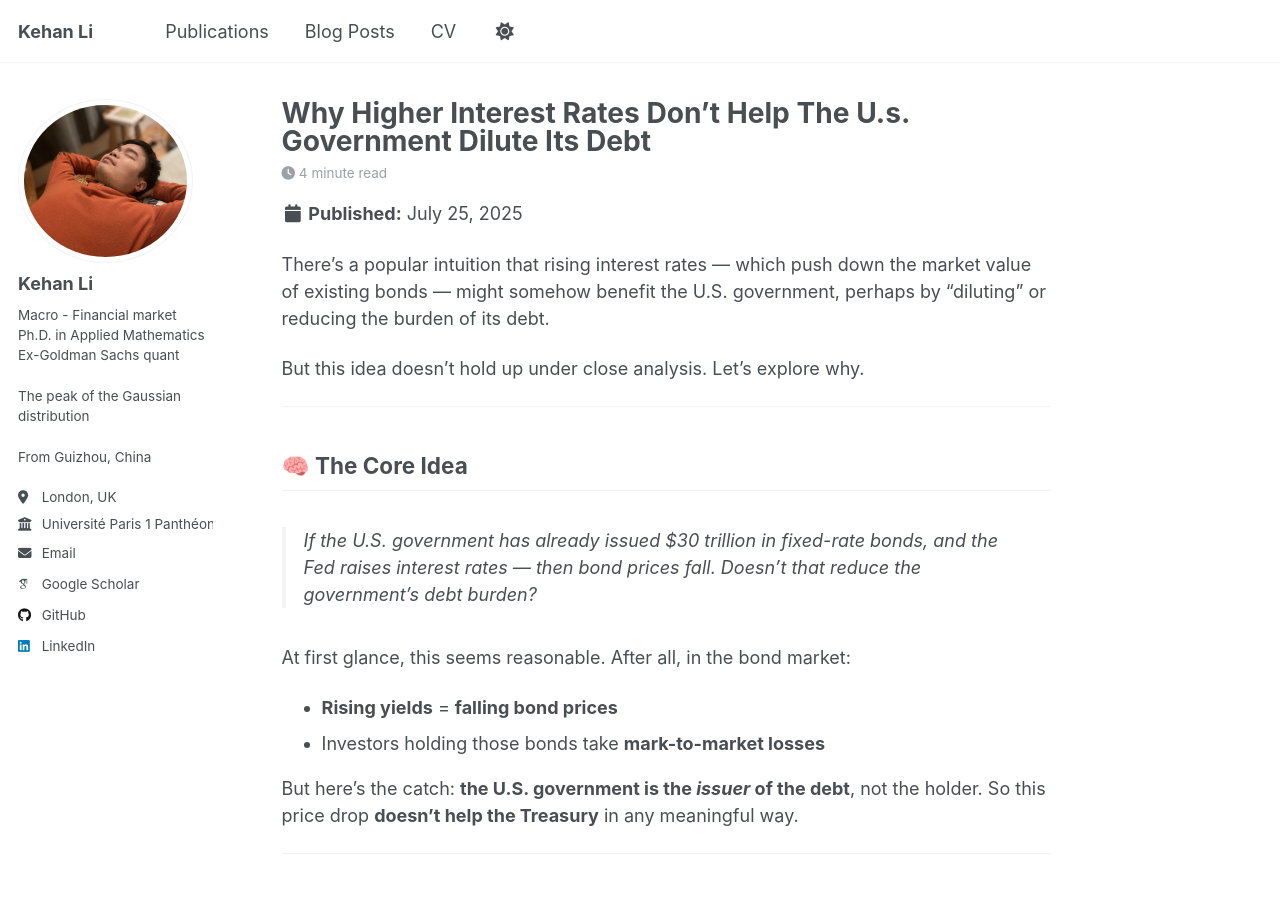
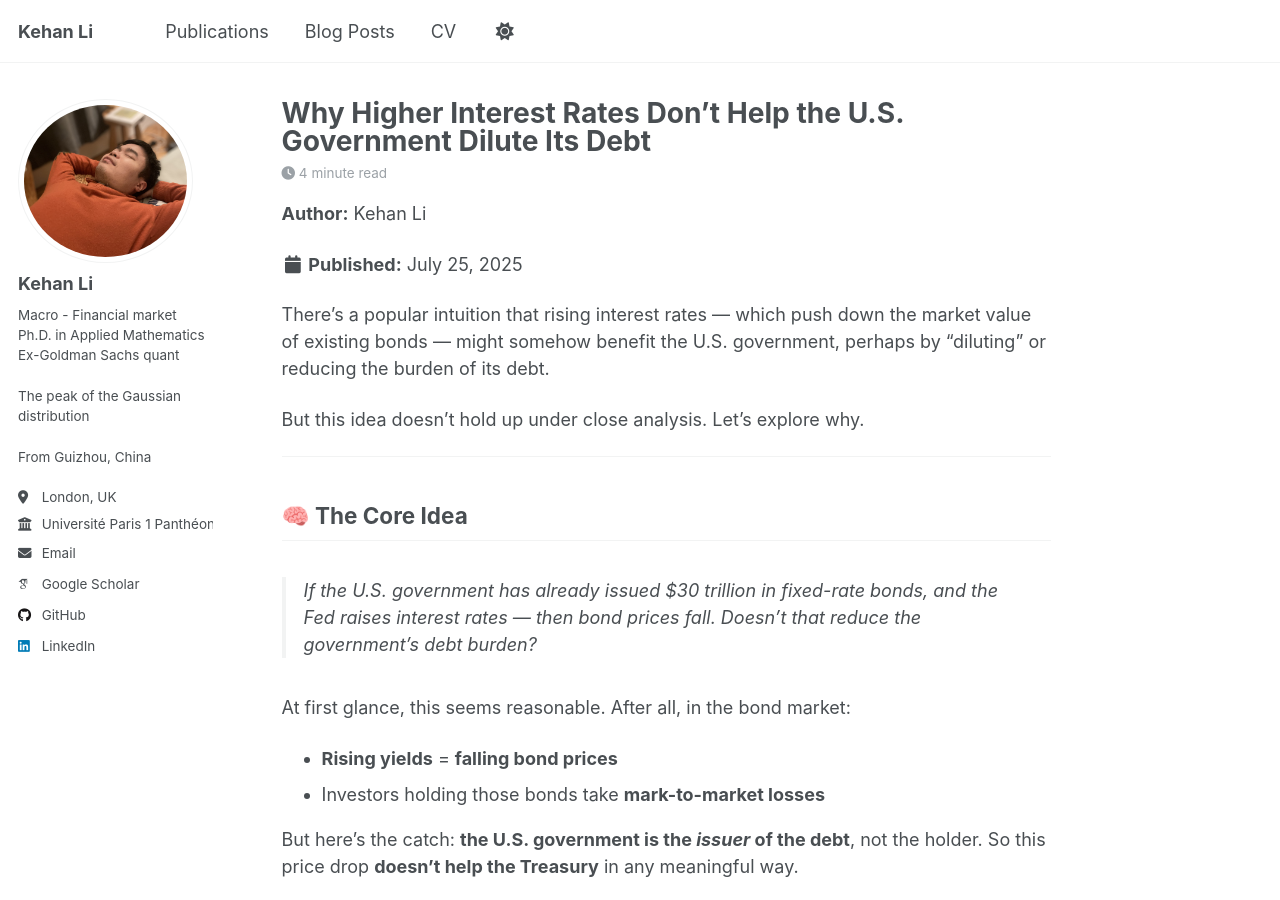
Before and after one commit to KehanLi-1123/KehanLi.github.io, a Jekyll site: the page built from _posts/2025-07-25-Why-Higher-Interest-Rates-Don't-Help-the-U.S.-Government-Dilute-Its-Debt.md, in a window 1280 px wide and 900 px high. Built offline with Jekyll 4.4.1, drawn with Linux system fonts in a browser that asks for light colours; some web fonts are replaced; part of the change alters nothing that is shown.

Commit message:
Update 2025-07-25-Why-Higher-Interest-Rates-Don't-Help-the-U.S.-Government-Dilute-Its-Debt.md

```diff
--- a/_posts/2025-07-25-Why-Higher-Interest-Rates-Don't-Help-the-U.S.-Government-Dilute-Its-Debt.md
+++ b/_posts/2025-07-25-Why-Higher-Interest-Rates-Don't-Help-the-U.S.-Government-Dilute-Its-Debt.md
@@ -1,3 +1,9 @@
+---
+title: "Why Higher Interest Rates Don't Help the U.S. Government Dilute Its Debt"
+date: 2025-07-25
+author: Kehan Li
+---
+
 There’s a popular intuition that rising interest rates — which push down the market value of existing bonds — might somehow benefit the U.S. government, perhaps by “diluting” or reducing the burden of its debt.
 
 But this idea doesn’t hold up under close analysis. Let’s explore why.
```
